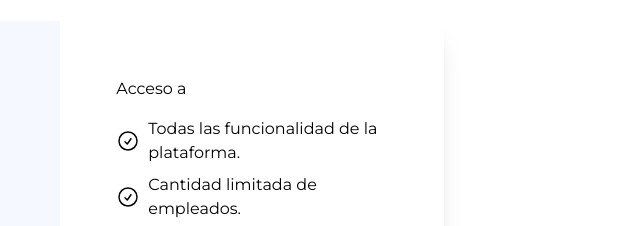
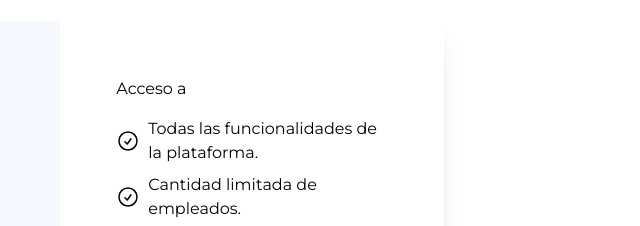
Before and after one commit to FabriHM/WorkFlowPro-landing, a website: page src/es/index.html in a window 1280 px wide. Shown: the part 2721-2947 px from the top of the page, 540-1180 px from the left. Drawn offline with Linux system fonts and the light colour scheme.

Commit message:
Update index.html

```diff
--- a/src/es/index.html
+++ b/src/es/index.html
@@ -258,7 +258,7 @@
                   class="w-6 h-6 inline"
                   loading="lazy"
                 />
-                <span>Todas las funcionalidad de la plataforma.</span>
+                <span>Todas las funcionalidades de la plataforma.</span>
               </li>
               <li class="flex items-center gap-2 mb-2">
                 <img
```
